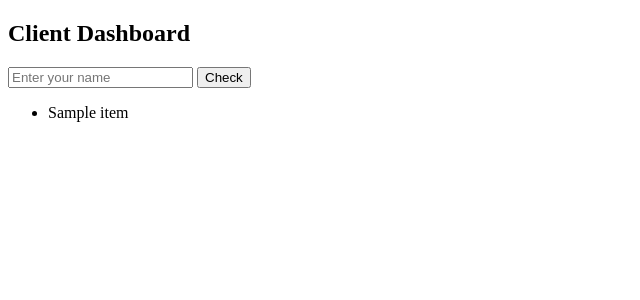
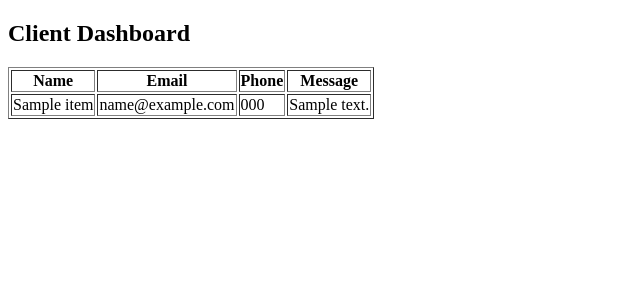
Before and after one commit to placementcellvvw/translator-website, a Flask app: page /dashboard in a window 1280 px wide. Shown: the top 300 px of the page, without its empty margins (0-640 px from the left). Run offline with Flask 3, Linux system fonts and the light colour scheme; a database or web service that is not in the repository returns one stand-in record (values such as "Sample title"); data that the repository does not hold is empty.

Commit message:
Update dashboard.html

```diff
--- a/templates/dashboard.html
+++ b/templates/dashboard.html
@@ -8,16 +8,24 @@
 
 <h2>Client Dashboard</h2>
 
-<form method="POST">
-<input name="name" placeholder="Enter your name">
-<button>Check</button>
-</form>
+<table border="1">
+<tr>
+<th>Name</th>
+<th>Email</th>
+<th>Phone</th>
+<th>Message</th>
+</tr>
 
-<ul>
-{% for d in data %}
-<li>{{ d }}</li>
+{% for row in data %}
+<tr>
+<td>{{ row.name }}</td>
+<td>{{ row.email }}</td>
+<td>{{ row.phone }}</td>
+<td>{{ row.message }}</td>
+</tr>
 {% endfor %}
-</ul>
+
+</table>
 
 </body>
 </html>
```
